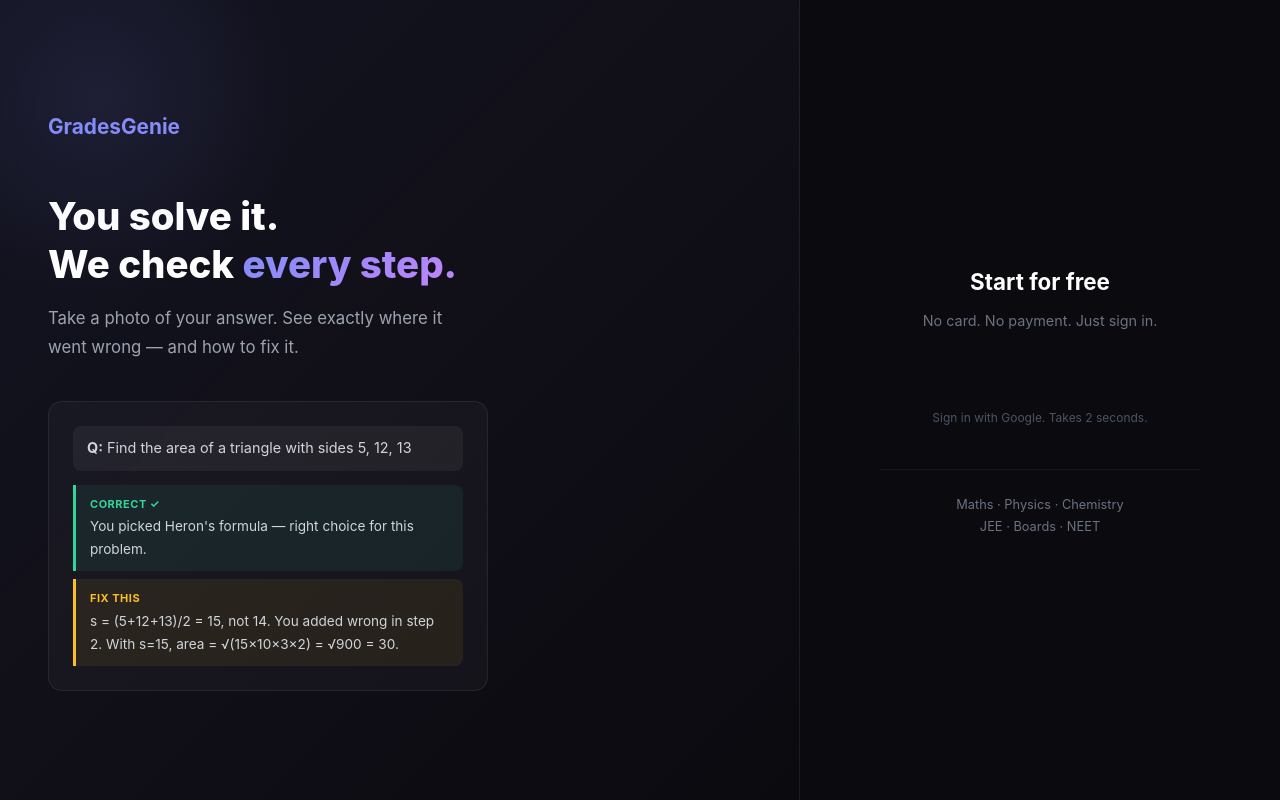
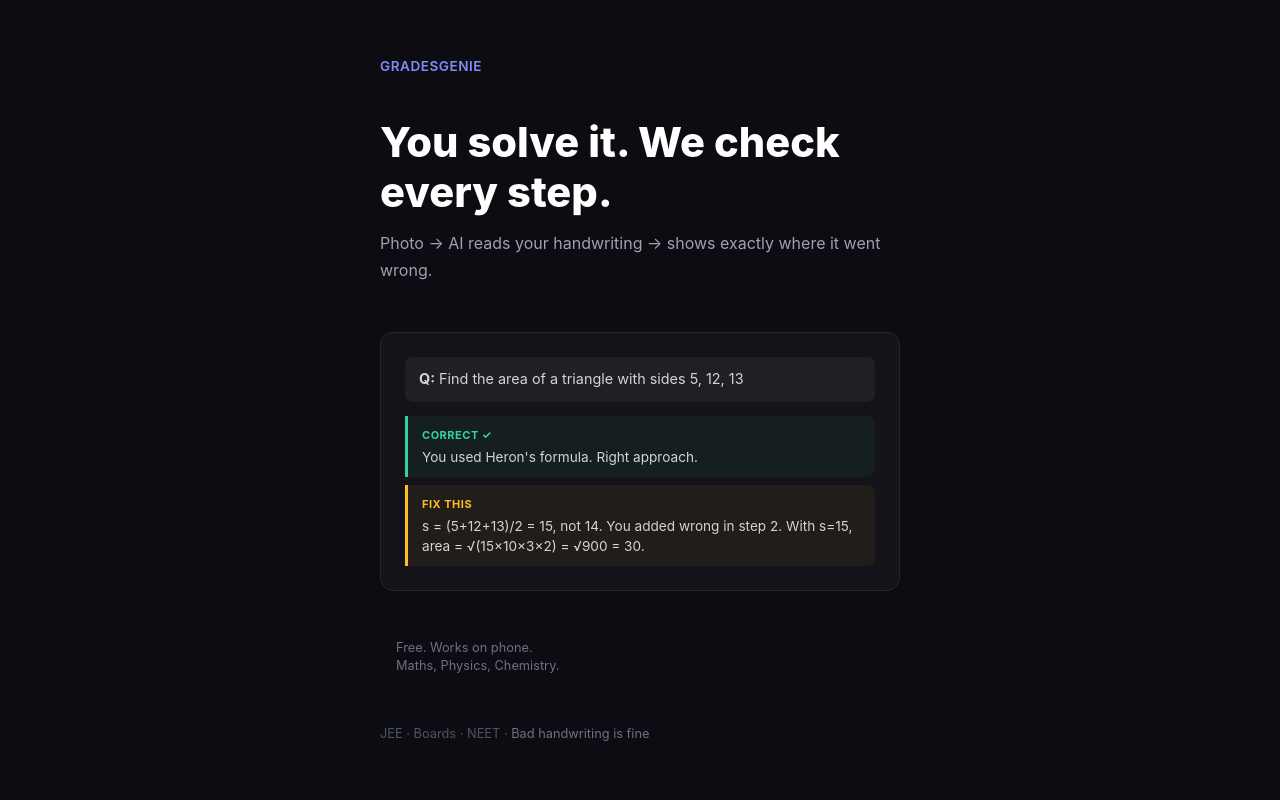
Before and after one commit to sripada-sys/collegeadvisor, a Flask app: page / in a window 1280 px wide. Run offline with Flask 3, Linux system fonts and the light colour scheme; some libraries are stand-ins or nearby versions.

Commit message:
Landing: single column, product-first, sign-in is just a button not a panel

```diff
--- a/templates/landing.html
+++ b/templates/landing.html
@@ -11,77 +11,49 @@
         * { margin: 0; padding: 0; box-sizing: border-box; }
         body {
             font-family: -apple-system, BlinkMacSystemFont, 'Segoe UI', sans-serif;
-            background: #0A0A0F;
+            background: #0C0C12;
             color: #E5E7EB;
             line-height: 1.7;
             min-height: 100vh;
+            display: flex;
+            flex-direction: column;
+            align-items: center;
+            justify-content: center;
+            padding: 48px 24px;
         }
 
-        /* ─── Split Layout ─── */
-        .split {
-            display: flex;
-            min-height: 100vh;
+        .page { max-width: 520px; width: 100%; }
+
+        /* Brand */
+        .brand {
+            font-size: 0.85rem;
+            font-weight: 600;
+            letter-spacing: 0.5px;
+            color: #818CF8;
+            margin-bottom: 40px;
         }
 
-        /* Left Panel — Info */
-        .left {
-            flex: 1;
-            display: flex;
-            flex-direction: column;
-            justify-content: center;
-            padding: 64px 48px;
-            background: linear-gradient(135deg, rgba(129,140,248,0.08) 0%, rgba(167,139,250,0.04) 50%, transparent 100%);
-            border-right: 1px solid rgba(255,255,255,0.05);
-            position: relative;
-            overflow: hidden;
+        /* Headline */
+        h1 {
+            font-size: clamp(1.7rem, 5vw, 2.6rem);
+            font-weight: 800;
+            line-height: 1.2;
+            color: #FFFFFF;
+            margin-bottom: 12px;
         }
-        .left::before {
-            content: '';
-            position: absolute;
-            top: -100px;
-            left: -100px;
-            width: 400px;
-            height: 400px;
-            background: radial-gradient(circle, rgba(129,140,248,0.1) 0%, transparent 70%);
-            pointer-events: none;
-        }
-        .left .brand {
-            font-size: 1.3rem;
-            font-weight: 700;
-            background: linear-gradient(135deg, #818CF8, #A78BFA);
-            -webkit-background-clip: text;
-            -webkit-text-fill-color: transparent;
-            background-clip: text;
+        .tagline {
+            font-size: 1rem;
+            color: #9CA3AF;
             margin-bottom: 48px;
         }
-        .left h1 {
-            font-size: clamp(1.6rem, 3.5vw, 2.4rem);
-            font-weight: 800;
-            line-height: 1.25;
-            color: #FFFFFF;
-            margin-bottom: 16px;
-        }
-        .left h1 em {
-            font-style: normal;
-            background: linear-gradient(135deg, #818CF8, #C084FC);
-            -webkit-background-clip: text;
-            -webkit-text-fill-color: transparent;
-            background-clip: text;
-        }
-        .left .tagline {
-            font-size: 1.05rem;
-            color: #9CA3AF;
-            margin-bottom: 40px;
-            max-width: 400px;
-        }
 
-        /* Preview card on left */
-        .preview-box {
+        /* Preview — the product IS the pitch */
+        .preview {
             background: rgba(255,255,255,0.03);
-            border: 1px solid rgba(255,255,255,0.07);
+            border: 1px solid rgba(255,255,255,0.08);
             border-radius: 14px;
             padding: 24px;
-            max-width: 440px;
+            margin-bottom: 48px;
         }
         .preview-q {
             font-size: 0.9rem;
@@ -97,111 +69,61 @@
             margin-bottom: 8px;
         }
         .fb:last-child { margin-bottom: 0; }
-        .fb-good {
-            border-left: 3px solid #34D399;
-            background: rgba(52,211,153,0.08);
-        }
-        .fb-fix {
-            border-left: 3px solid #FBBF24;
-            background: rgba(251,191,36,0.08);
-        }
-        .fb b {
-            font-size: 11px;
-            text-transform: uppercase;
-            letter-spacing: 0.5px;
-            display: block;
-            margin-bottom: 2px;
-        }
+        .fb-good { border-left: 3px solid #34D399; background: rgba(52,211,153,0.06); }
+        .fb-fix { border-left: 3px solid #FBBF24; background: rgba(251,191,36,0.06); }
+        .fb b { font-size: 11px; text-transform: uppercase; letter-spacing: 0.5px; display: block; margin-bottom: 2px; }
         .fb-good b { color: #34D399; }
         .fb-fix b { color: #FBBF24; }
-        .fb p { font-size: 0.85rem; margin: 0; color: #D1D5DB; }
+        .fb p { font-size: 0.85rem; margin: 0; color: #D1D5DB; line-height: 1.5; }
 
-        /* Right Panel — Sign In */
-        .right {
-            flex: 1;
+        /* Sign in — not the focus, just the door */
+        .signin {
             display: flex;
-            flex-direction: column;
             align-items: center;
-            justify-content: center;
-            padding: 64px 48px;
-            max-width: 480px;
+            gap: 16px;
+            margin-bottom: 48px;
         }
-        .right .widget {
-            width: 100%;
-            max-width: 320px;
-            text-align: center;
+        .google-btn-wrap { flex-shrink: 0; }
+        .signin-text {
+            font-size: 0.8rem;
+            color: #6B7280;
+            line-height: 1.4;
         }
-        .right h2 {
-            font-size: 1.4rem;
-            font-weight: 700;
-            color: #FFFFFF;
-            margin-bottom: 8px;
-        }
-        .right .sub {
-            font-size: 0.9rem;
-            color: #6B7280;
-            margin-bottom: 32px;
-        }
-        .google-btn-wrap { display: inline-block; }
-        .right .note {
-            margin-top: 16px;
-            font-size: 12px;
+
+        /* Footer info */
+        .foot {
+            font-size: 0.8rem;
             color: #4B5563;
         }
-        .right .subjects {
-            margin-top: 40px;
-            padding-top: 24px;
-            border-top: 1px solid rgba(255,255,255,0.05);
-            font-size: 0.8rem;
-            color: #6B7280;
-        }
+        .foot span { color: #6B7280; }
 
-        /* ─── Mobile: Stack ─── */
-        @media (max-width: 768px) {
-            .split { flex-direction: column; }
-            .left {
-                padding: 48px 24px 40px;
-                border-right: none;
-                border-bottom: 1px solid rgba(255,255,255,0.05);
-            }
-            .left .brand { margin-bottom: 32px; }
-            .right {
-                max-width: 100%;
-                padding: 48px 24px;
-            }
+        @media (max-width: 480px) {
+            body { padding: 32px 16px; }
+            .signin { flex-direction: column; align-items: flex-start; gap: 10px; }
         }
     </style>
 </head>
 <body>
 
-<div class="split">
-    <!-- Left: Info + Preview -->
-    <div class="left">
-        <div class="brand">GradesGenie</div>
-        <h1>You solve it.<br>We check <em>every step.</em></h1>
-        <p class="tagline">Take a photo of your answer. See exactly where it went wrong — and how to fix it.</p>
+<div class="page">
+    <div class="brand">GRADESGENIE</div>
 
-        <div class="preview-box">
-            <div class="preview-q">
-                <strong>Q:</strong> Find the area of a triangle with sides 5, 12, 13
-            </div>
+    <h1>You solve it. We check every step.</h1>
+    <p class="tagline">Photo → AI reads your handwriting → shows exactly where it went wrong.</p>
+
+    <div class="preview">
+        <div class="preview-q"><strong>Q:</strong> Find the area of a triangle with sides 5, 12, 13</div>
         <div class="fb fb-good">
             <b>Correct ✓</b>
-                <p>You picked Heron's formula — right choice for this problem.</p>
+            <p>You used Heron's formula. Right approach.</p>
         </div>
         <div class="fb fb-fix">
             <b>Fix this</b>
             <p>s = (5+12+13)/2 = 15, not 14. You added wrong in step 2. With s=15, area = √(15×10×3×2) = √900 = 30.</p>
         </div>
     </div>
-    </div>
 
-    <!-- Right: Sign In Widget -->
-    <div class="right">
-        <div class="widget">
-            <h2>Start for free</h2>
-            <p class="sub">No card. No payment. Just sign in.</p>
-
+    <div class="signin">
         <div class="google-btn-wrap">
             <div id="g_id_onload"
                  data-client_id="{{ google_client_id }}"
@@ -213,16 +135,12 @@
                  data-theme="filled_black"
                  data-text="continue_with"
                  data-shape="pill"
-                     data-width="280"></div>
+                 data-width="220"></div>
         </div>
-            <p class="note">Sign in with Google. Takes 2 seconds.</p>
+        <div class="signin-text">Free. Works on phone.<br>Maths, Physics, Chemistry.</div>
+    </div>
 
-            <div class="subjects">
-                Maths · Physics · Chemistry<br>
-                JEE · Boards · NEET
-            </div>
-        </div>
-    </div>
+    <div class="foot">JEE · Boards · NEET · <span>Bad handwriting is fine</span></div>
 </div>
 
 <script>
```
Lines whose indentation alone changed are shown as unchanged.
